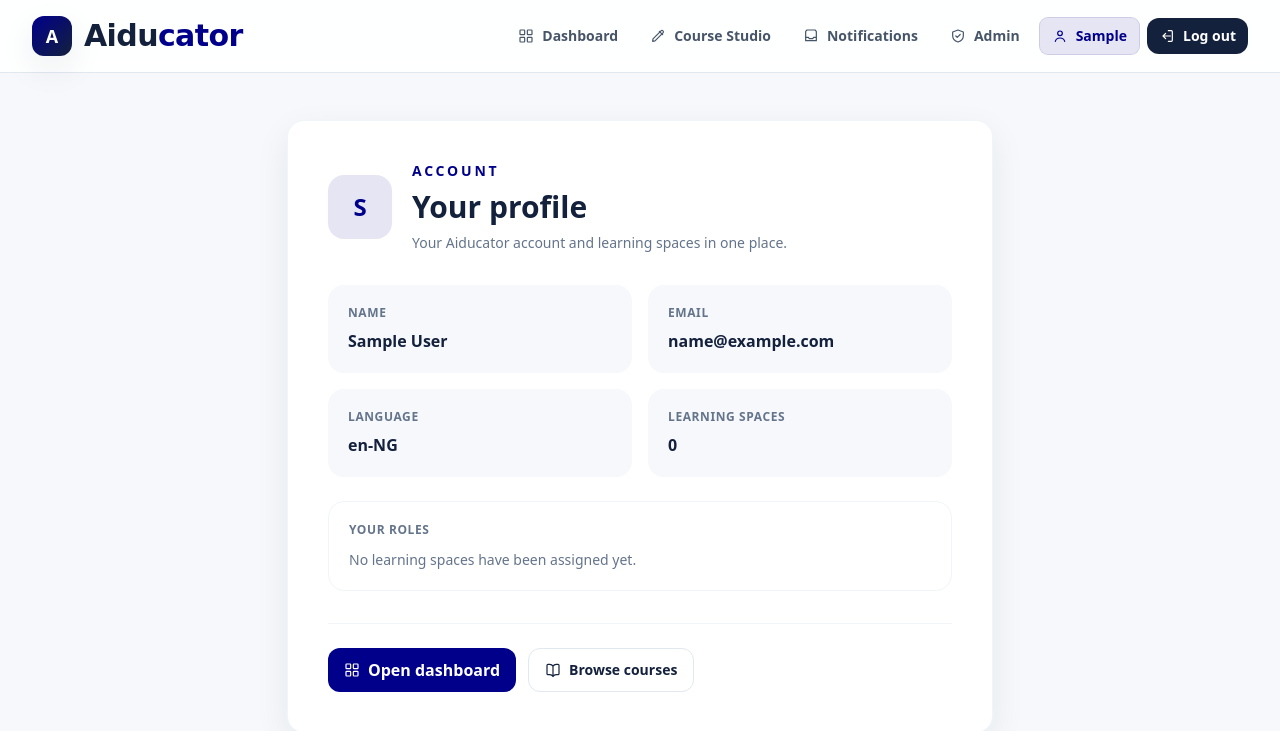
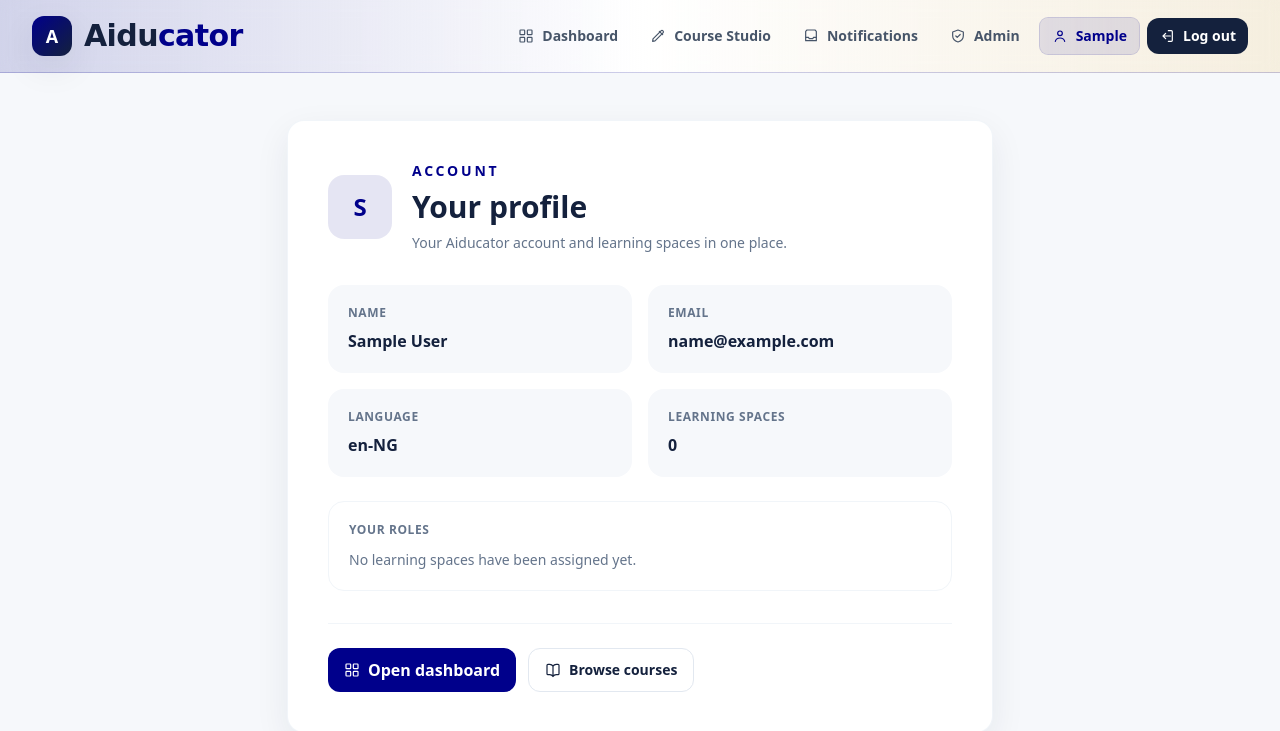
Before and after one commit to BuhariS/aiducator, a Django app: page /accounts/profile/ in a window 1280 px wide. Shown: the top 731 px of the page. Run offline with Django 5.2, Linux system fonts and the light colour scheme; the visitor is signed in with stand-in values (Sample User, id 1); data that the repository does not hold is empty; style sheets or scripts are compiled from the project's sources; parts of the project's set-up code (start-up, migrations or seed data) failed here and were passed over; some libraries are stand-ins or nearby versions.

Commit message:
style: add color to global navigation header

```diff
--- a/templates/base.html
+++ b/templates/base.html
@@ -9,7 +9,7 @@
     <title>{% block title %}Aiducator{% endblock %}</title>
   </head>
   <body class="min-h-screen">
-    <header class="border-b border-slate-200 bg-white/90 backdrop-blur">
+    <header class="border-b border-emerald/20 bg-gradient-to-r from-emerald/15 via-white/95 to-sunshine/15 backdrop-blur">
       <div class="mx-auto flex max-w-7xl items-center justify-between px-4 py-4 sm:px-6 lg:px-8">
         <a aria-label="Aiducator home" href="{% if request.user.is_authenticated %}{% url 'accounts:dashboard' %}{% else %}{% url 'courses:catalog' %}{% endif %}" class="brand-lockup group flex items-center gap-3">
           <span class="brand-mark">A</span>
```
